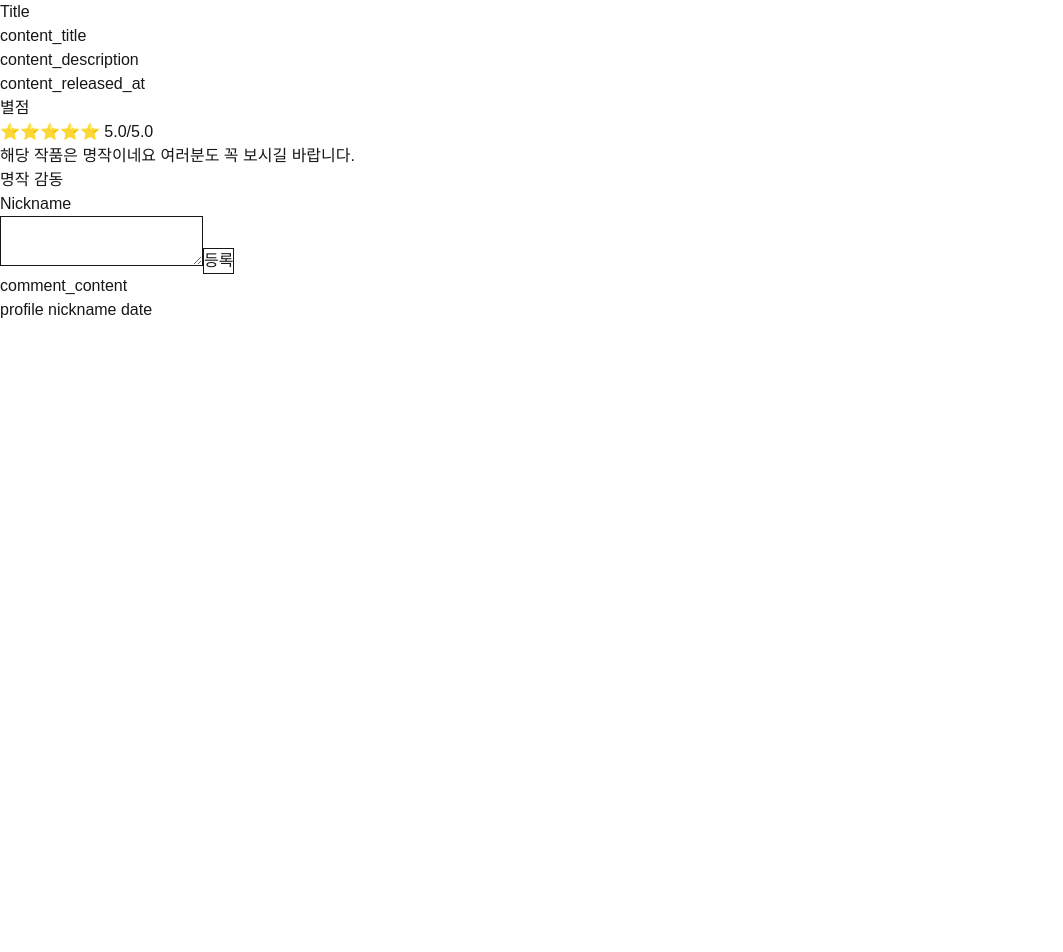
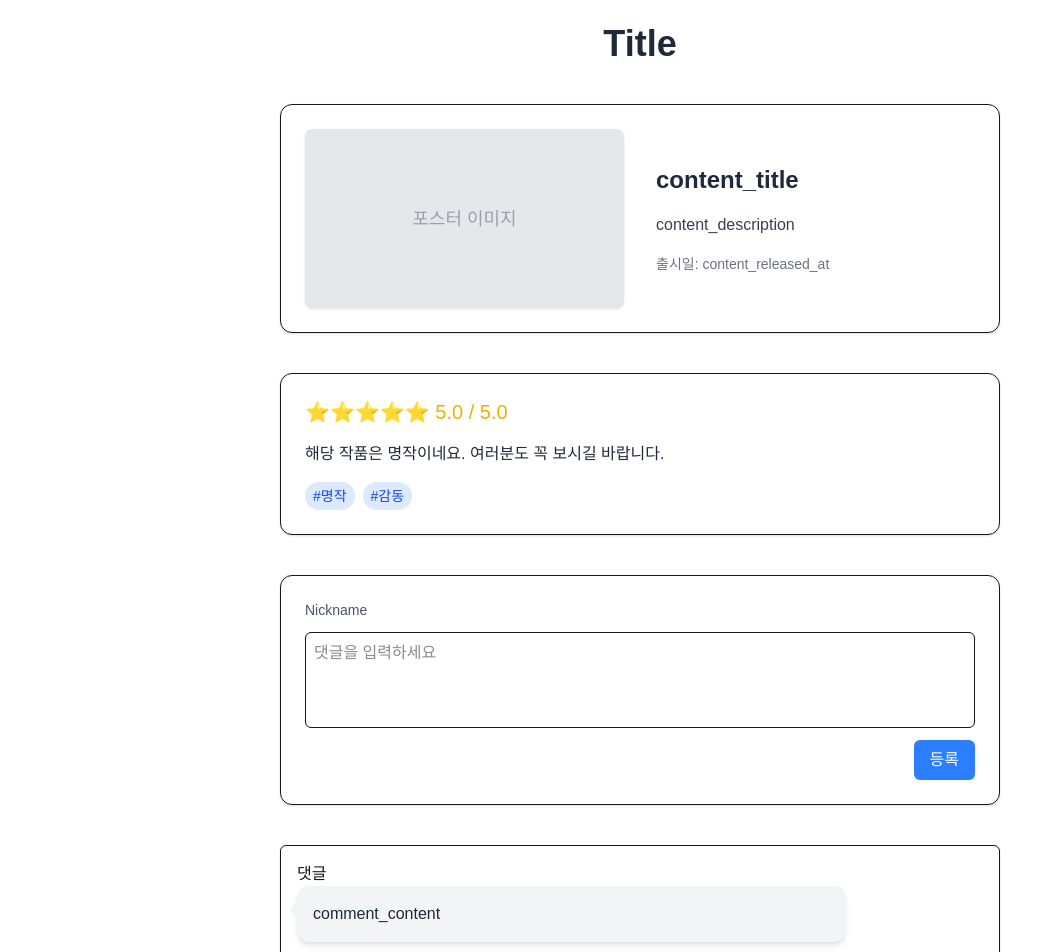
Before and after one commit to yeongbin1999/ourlog, a Next.js app in the folder frontend/: page /diary/1 in a window 1280 px wide. Shown: the top 952 px of the page, without its empty margins (0-1063 px from the left). Before the commit the page ends 800 px from the top, so only its background shows below. Built offline with nearby package versions, Linux system fonts and the light colour scheme.

Commit message:
Feat: 감정일기 상세 페이지 UI 구현

```diff
--- a/frontend/src/app/diary/[id]/page.tsx
+++ b/frontend/src/app/diary/[id]/page.tsx
@@ -2,32 +2,93 @@
 
 export default function page() {
   return (
-    <>
-      {/* 컨텐츠 정보 */}
-      <h1>Title</h1>
-      <div>content_title</div>
-      <div>content_description</div>
-      <div>content_released_at</div>
+    <main className="max-w-3xl mx-auto p-6 space-y-10">
+      {/* 페이지 타이틀 */}
+      <h1 className="text-center text-4xl font-bold text-gray-800">Title</h1>
 
-      {/* 사용자 감상일기(평가) */}
-      <div>별점</div>
-      <div>⭐️⭐️⭐️⭐️⭐️ 5.0/5.0</div>
-      <div>해당 작품은 명작이네요 여러분도 꼭 보시길 바랍니다.</div>
-      <span>명작 </span>
-      <span>감동 </span>
+      <section className="border rounded-xl p-6 shadow-sm bg-white">
+        <div className="flex flex-col md:flex-row items-center gap-8">
+          {/* 포스터 영역 */}
+          <div className="w-full md:w-1/2">
+            <div className="aspect-[16/9] bg-gray-200 rounded-lg shadow-sm flex items-center justify-center text-gray-400 text-lg">
+              포스터 이미지
+            </div>
+          </div>
+
+          {/* 텍스트 정보 */}
+          <div className="w-full md:w-1/2 space-y-4">
+            <h2 className="text-2xl font-semibold text-gray-800">
+              content_title
+            </h2>
+            <p className="text-gray-700 leading-relaxed">content_description</p>
+            <div className="text-sm text-gray-500">
+              출시일: content_released_at
+            </div>
+          </div>
+        </div>
+      </section>
+
+      {/* 사용자 감상일기 */}
+      <section className="p-6 border rounded-xl shadow-sm bg-white space-y-4">
+        <header className="flex flex-col gap-1">
+          <div className="text-yellow-500 text-xl">
+            ⭐️⭐️⭐️⭐️⭐️ 5.0 / 5.0
+          </div>
+        </header>
+        <p className="text-gray-800">
+          해당 작품은 명작이네요. 여러분도 꼭 보시길 바랍니다.
+        </p>
+        <div className="flex gap-2">
+          <span className="bg-blue-100 text-blue-700 px-2 py-1 rounded-full text-sm">
+            #명작
+          </span>
+          <span className="bg-blue-100 text-blue-700 px-2 py-1 rounded-full text-sm">
+            #감동
+          </span>
+        </div>
+      </section>
 
       {/* 댓글 작성 폼 */}
-      <form>
-        <div>Nickname</div>
-        <textarea className="border-1" name="content"></textarea>
-        <button className="border-1">등록</button>
-      </form>
+      <section className="p-6 border rounded-xl shadow-sm bg-white space-y-4">
+        <form className="flex flex-col gap-3">
+          <label className="text-sm text-gray-600">Nickname</label>
+          <textarea
+            className="border p-2 rounded-md h-24 resize-none"
+            name="content"
+            placeholder="댓글을 입력하세요"
+          />
+          <button
+            type="submit"
+            className="self-end px-4 py-2 bg-blue-500 text-white rounded-md hover:bg-blue-600"
+          >
+            등록
+          </button>
+        </form>
+      </section>
 
-      {/* 해당 감상일기의 댓글 조회 */}
-      <div>comment_content</div>
-      <span>profile </span>
-      <span>nickname </span>
-      <span>date</span>
-    </>
+      {/* 댓글 목록 */}
+      <section className="space-y-4">
+        <div className="p-4 border rounded-md bg-white shadow-sm">
+          <h2>댓글</h2>
+
+          {/* 말풍선 형태로 수정된 comment_content */}
+          <div className="relative max-w-full md:max-w-[80%]">
+            <div className="bg-gray-100 text-gray-800 p-4 rounded-xl shadow-md relative">
+              <p>comment_content</p>
+              {/* 말풍선 꼬리 */}
+              <div className="absolute -left-2 top-4 w-0 h-0 border-t-8 border-b-8 border-r-8 border-t-transparent border-b-transparent border-r-gray-100"></div>
+            </div>
+          </div>
+
+          {/* 작성자 정보 */}
+          <div className="text-sm text-gray-500 mt-2 flex gap-2">
+            <span>👤 profile</span>
+            <span>nickname</span>
+            <span> date</span>
+          </div>
+        </div>
+        {/* 여러 개의 댓글이 있다면 여기에 반복 렌더링 */}
+      </section>
+    </main>
   );
 }
```
